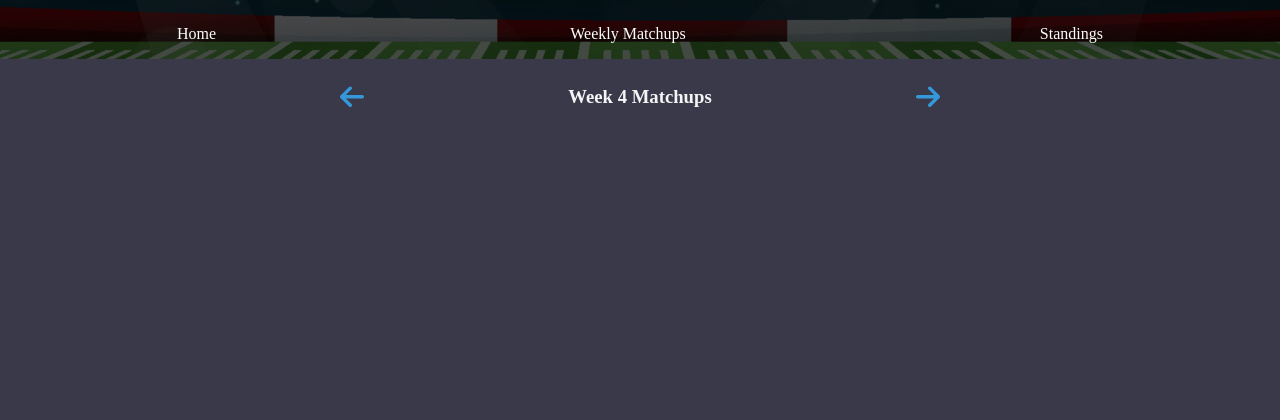
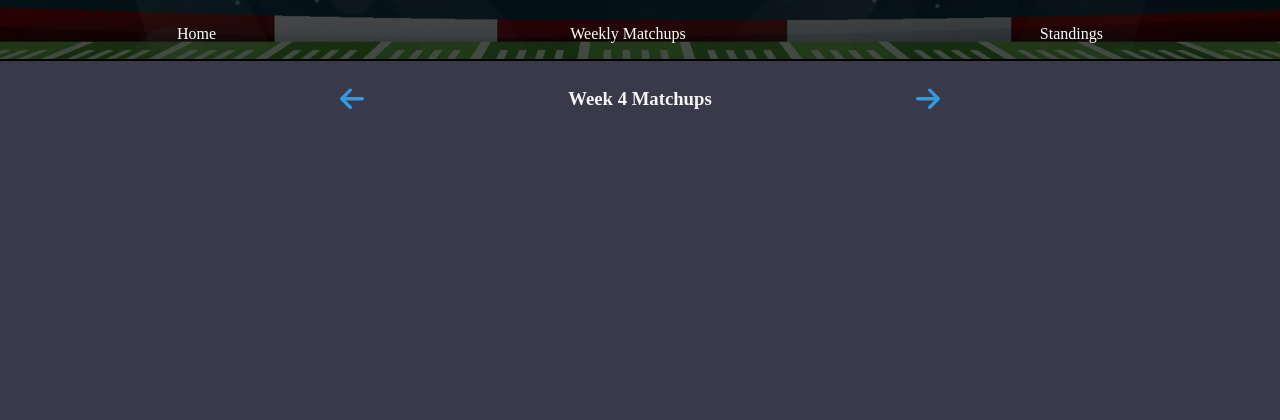
Before and after one commit to AlecCCC/FantasyFootball, a Django app: page /league/1/matchups/4 in a window 1280 px wide. Shown: the part 145-565 px from the top of the page. Run offline with Django 4.2, Linux system fonts and the light colour scheme; data that the repository does not hold is empty; parts of the project's set-up code (start-up, migrations or seed data) failed here and were passed over.

Commit message:
added a border-bottom to links in header.

```diff
--- a/static/css/project_common_styles.css
+++ b/static/css/project_common_styles.css
@@ -33,6 +33,7 @@ h1, h2, h3, h4, h5, h6 {
     background-color: rgba(0, 0, 0, .71);
     height: auto;
     width: 100%;
+    border-bottom: 2px solid black;
 }
 
 .links ul {
```
